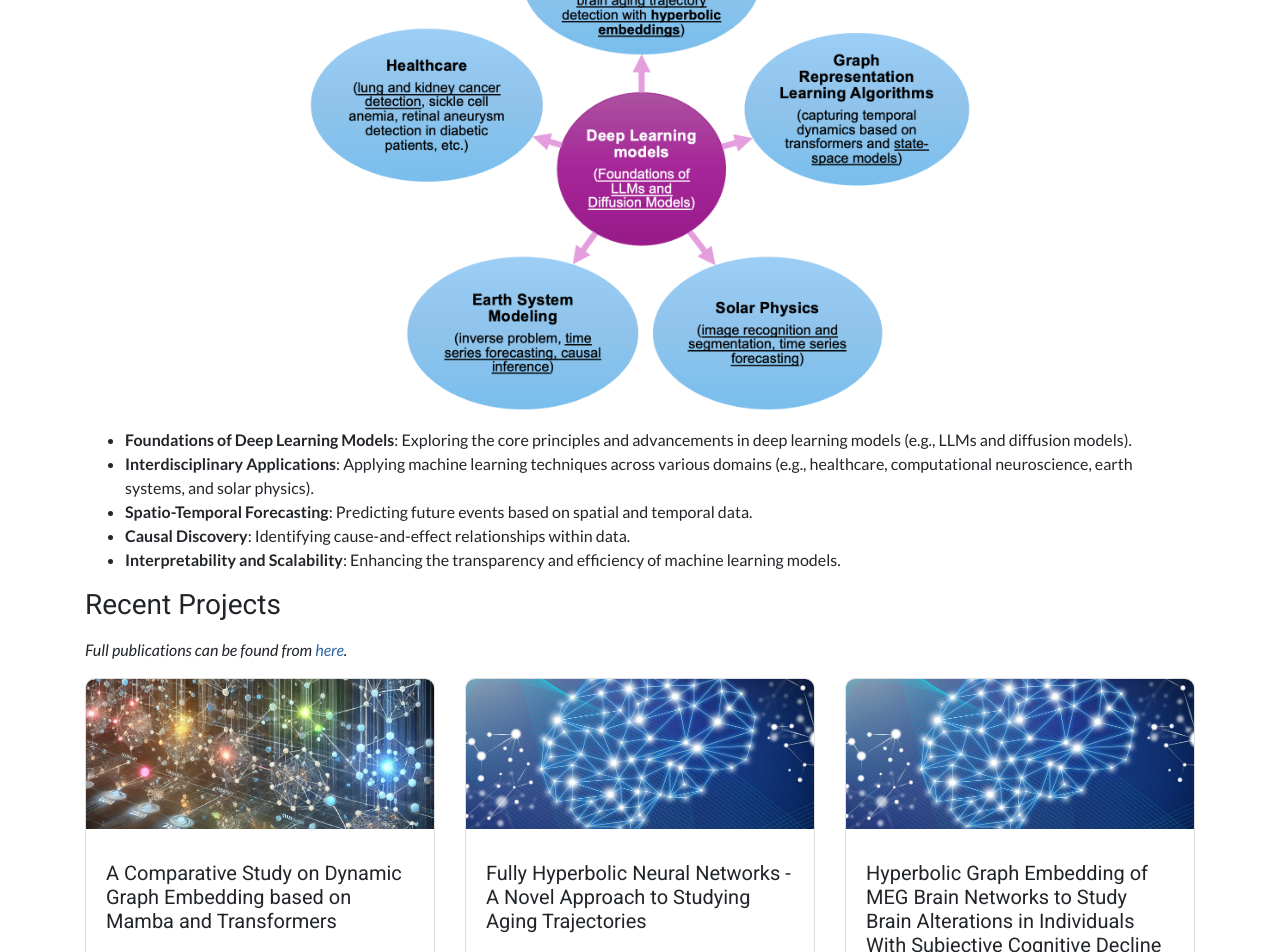
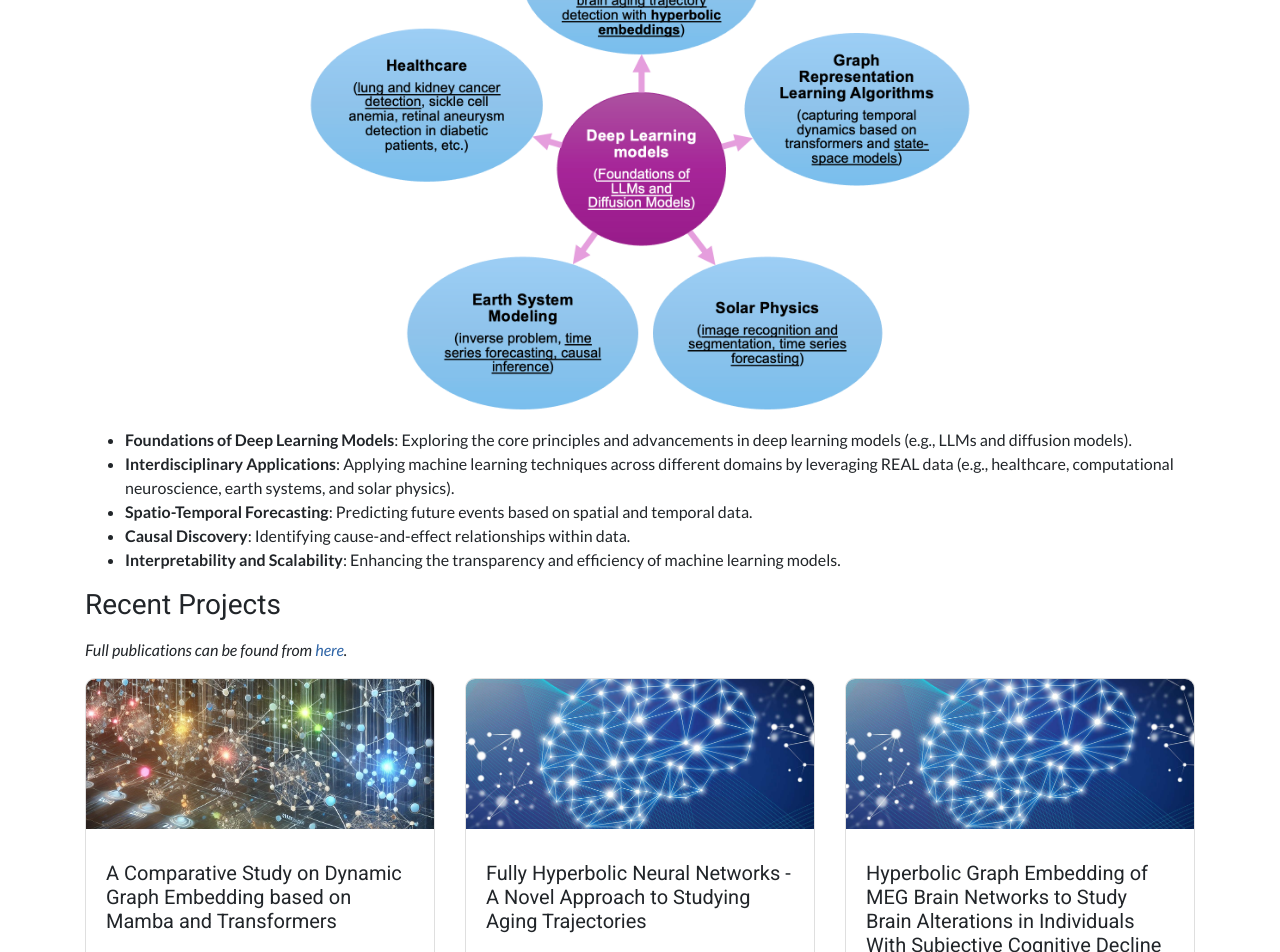
Before and after one commit to GraceXu182/gracexu182.github.io, a Jekyll site: the page built from pages/projects.md, in a window 1280 px wide. Shown: the part 407-1359 px from the top of the page. Built offline with Jekyll 4.4.1, drawn with Linux system fonts in a browser that asks for light colours.

Commit message:
update home and projects pages

```diff
--- a/pages/projects.md
+++ b/pages/projects.md
@@ -12,7 +12,7 @@ permalink: /projects/
 <img src="{{ '/assets/images/research_scope_3.png' | relative_url }}" alt="research scope" width="60%">
 
 - **Foundations of Deep Learning Models**: Exploring the core principles and advancements in deep learning models (e.g., LLMs and diffusion models).
-- **Interdisciplinary Applications**: Applying machine learning techniques across various domains (e.g., healthcare, computational neuroscience, earth systems, and solar physics).
+- **Interdisciplinary Applications**: Applying machine learning techniques across different domains by leveraging REAL data (e.g., healthcare, computational neuroscience, earth systems, and solar physics).
 - **Spatio-Temporal Forecasting**: Predicting future events based on spatial and temporal data.
 - **Causal Discovery**: Identifying cause-and-effect relationships within data.
 - **Interpretability and Scalability**: Enhancing the transparency and efficiency of machine learning models.
```
Also changed, not shown: pages/home.md (+1 -1 lines).
